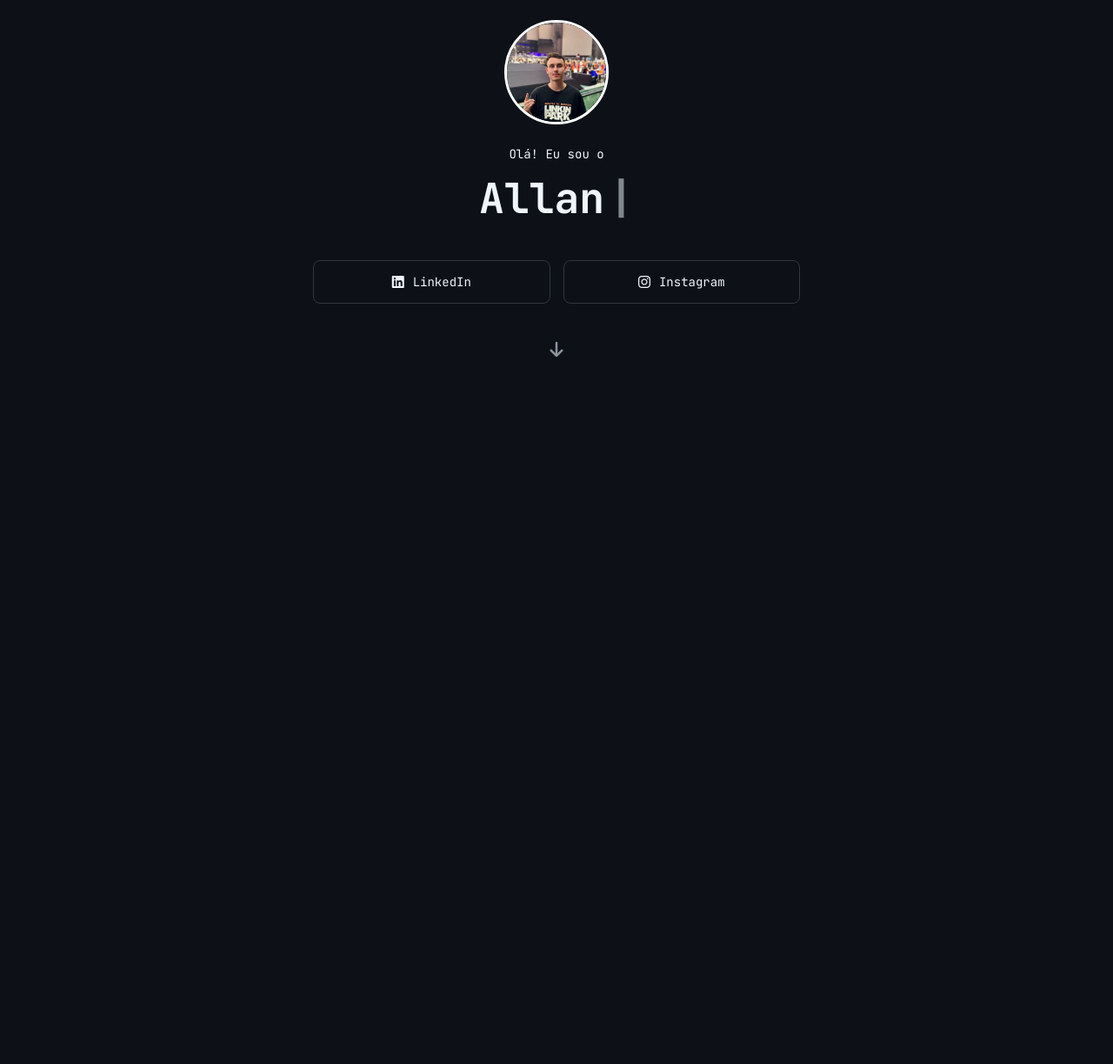
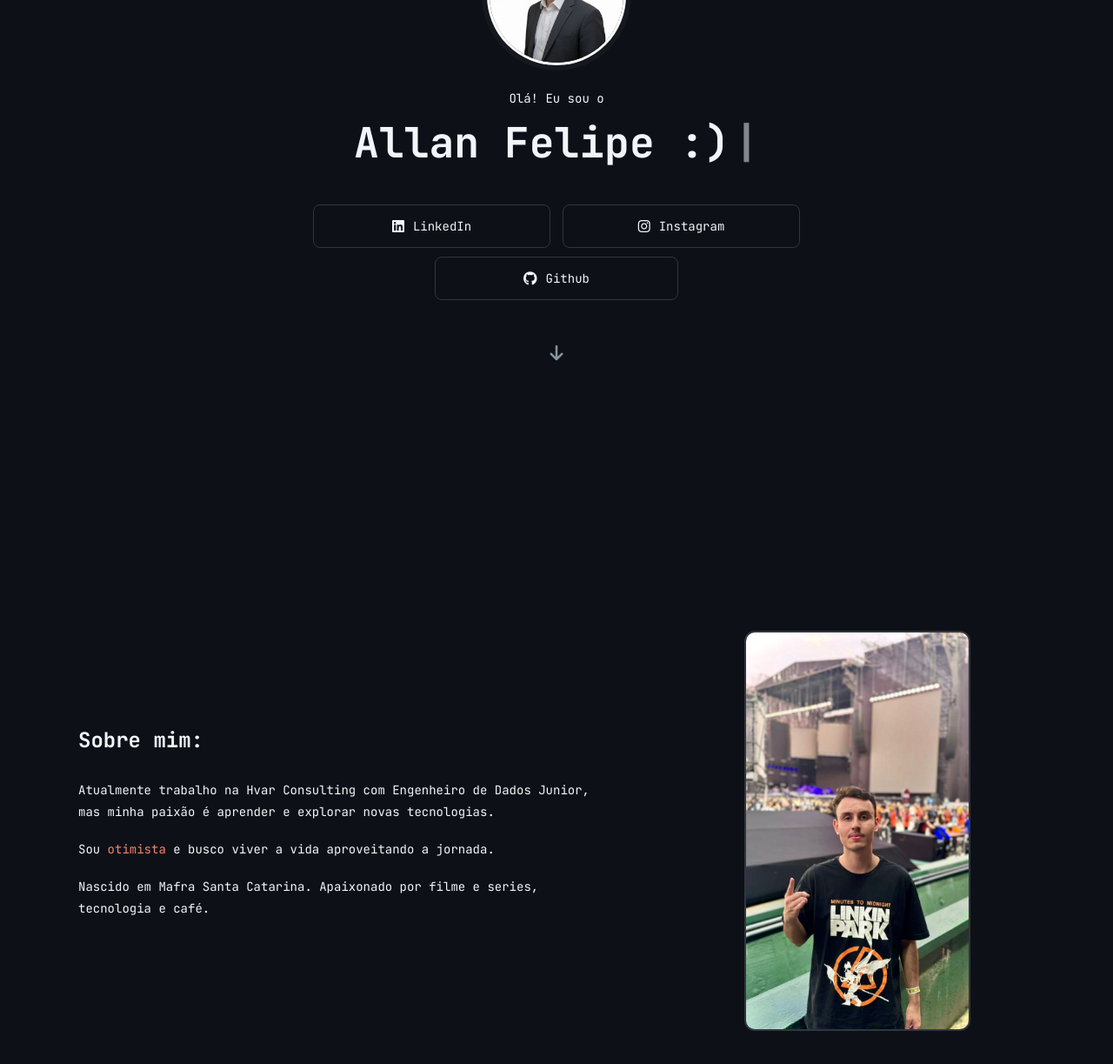
Before and after one commit to allanflm/allan.dev, a plain HTML site: page index.html in a window 1280 px wide. Shown: the part 181-1404 px from the top of the page at 87% size. Before the commit the page ends 800 px from the top, so only its background shows below. Drawn offline with Linux system fonts and the light colour scheme.

Commit message:
feat: refine hero layout, spacing and smooth scroll

```diff
--- a/index.html
+++ b/index.html
@@ -10,9 +10,10 @@
 </head>
 <body>
 
+  <section class="hero">
     <div class="container">
         <div class="profile-container">
-            <img src="img/allan.jpeg" alt="Foto de Perfil" class="avatar">
+            <img src="img/allan.malinoski.png" alt="Foto de Perfil" class="avatar">
         </div>
 
         <p class="greeting">Olá! Eu sou o</p>
@@ -27,12 +28,46 @@
             <a href="#" class="link-card">
                 <i class="fab fa-instagram"></i> Instagram
             </a>
+             <a href="https://github.com/allanflm" class="link-card github">
+                <i class="fab fa-github"></i> Github
+            </a>
         </div>
 
-        <div class="scroll-arrow">
+
+
+       <div class="scroll-arrow" id="scroll-to-about">
             <i class="fas fa-arrow-down"></i>
         </div>
     </div>
+</section>
+
+
+    <section class="about-section" id="about">
+    <div class="about-content">
+
+        <div class="about-text">
+            <h2>Sobre mim:</h2>
+            <p>
+                Atualmente trabalho na Hvar Consulting com Engenheiro de Dados Junior, mas minha paixão é aprender e explorar novas tecnologias.
+            </p>
+
+            <p>
+                Sou <span class="highlight-orange">otimista</span> e busco viver a vida aproveitando a jornada.
+            </p>
+
+            <p>
+                Nascido em Mafra Santa Catarina. Apaixonado por filme e series, tecnologia e café.
+            </p>
+        </div>
+
+        <div class="about-image">
+            <img src="img/allan.jpeg" alt="Allan">
+        </div>
+
+    </div>
+</section>
+
+
     <script src="script.js"></script>
 </body>
 </html>
--- a/script.js
+++ b/script.js
@@ -1,5 +1,5 @@
 const textElement = document.getElementById("typing-text");
-const name = "Allan";
+const name = "Allan Felipe :)";
 let index = 0;
 
 function typeAnimation() {
@@ -10,3 +10,14 @@ function typeAnimation() {
     }
 }
 window.onload = typeAnimation;
+
+
+const scrollArrow = document.getElementById("scroll-to-about");
+const aboutSection = document.getElementById("about");
+
+scrollArrow.addEventListener("click", () => {
+    aboutSection.scrollIntoView({
+        behavior: "smooth",
+        block: "start"
+    });
+});
--- a/style.css
+++ b/style.css
@@ -1,5 +1,5 @@
 :root {
-    --bg-color: #0d1117; /* Azul escuro profundo */
+    --bg-color: #0d1117;
     --card-bg: #161b22;
     --border-color: #30363d;
     --text-main: #f0f6fc;
@@ -17,28 +17,28 @@ body {
     background-color: var(--bg-color);
     color: var(--text-main);
     font-family: 'JetBrains Mono', monospace;
-    display: flex;
-    justify-content: center;
-    align-items: center;
-    min-height: 100vh;
-    text-align: center;
 }
+
 
 .container {
     width: 100%;
     max-width: 600px;
     padding: 20px;
+    text-align: center;
 }
 
-/* Avatar */
+
+
 .avatar {
-    width: 120px;
-    height: 120px;
+    width: 160px;
+    height: 160px;
     border-radius: 50%;
     border: 3px solid white;
-    margin-bottom: 20px;
+    margin-bottom: 24px;
     object-fit: cover;
+    box-shadow: 0 0 0 6px rgba(255,255,255,0.03);
 }
+
 
 .greeting {
     font-size: 14px;
@@ -46,14 +46,12 @@ body {
     margin-bottom: 10px;
 }
 
-/* Texto de Digitação */
 .huge-title {
     font-size: 3rem;
     font-weight: 700;
-    min-height: 1.2em; /* Evita que a página "pule" enquanto digita */
+    min-height: 1.2em;
 }
 
-/* O cursor simulado */
 .huge-title::after {
     content: "|";
     margin-left: 5px;
@@ -66,7 +64,14 @@ body {
     50% { opacity: 0; }
 }
 
-/* Tagline */
+.hero {
+    min-height: 92vh;
+    padding-bottom: 40px;
+    display: flex;
+    justify-content: center;
+    align-items: center;
+}
+
 .tagline {
     font-size: 14px;
     color: var(--text-dim);
@@ -77,12 +82,30 @@ body {
     color: var(--accent-orange);
 }
 
-/* Grid de Links */
+
+@media (max-width: 480px) {
+    .links-grid {
+        grid-template-columns: 1fr;
+    }
+
+    .link-card.github {
+        max-width: 100%;
+    }
+}
 .links-grid {
     display: grid;
-    grid-template-columns: 1fr 1fr; /* Duas colunas */
-    gap: 15px;
-    margin-bottom: 40px;
+    grid-template-columns: 1fr 1fr;
+    gap: 12px;
+    margin-top: 32px;
+    row-gap: 10px;
+    column-gap: 14px;
+}
+
+.link-card.github {
+    grid-column: 1 / -1;
+    justify-self: center;
+    width: 100%;
+    max-width: 280px;
 }
 
 .link-card {
@@ -105,18 +128,25 @@ body {
     border-color: var(--text-dim);
 }
 
-/* Ícones */
+
 .link-card i {
     font-size: 16px;
 }
 
-/* Seta para baixo */
+
 .scroll-arrow {
-    margin-top: 20px;
+    margin-top: 48px;
     color: var(--text-dim);
     font-size: 20px;
     animation: bounce 2s infinite;
+    cursor: pointer;
 }
+
+.scroll-arrow:hover {
+    transform: translateY(4px);
+    opacity: 0.8;
+}
+
 
 @keyframes bounce {
     0%, 20%, 50%, 80%, 100% {transform: translateY(0);}
@@ -124,12 +154,76 @@ body {
     60% {transform: translateY(-3px);}
 }
 
-/* Ajuste para Mobile */
 @media (max-width: 480px) {
     .links-grid {
-        grid-template-columns: 1fr; /* Uma coluna só no celular */
+        grid-template-columns: 1fr;
     }
     .typing-text {
         font-size: 1.8rem;
     }
 }
+
+.about-section {
+    min-height: 100vh;
+    padding: 40px 20px;
+    display: flex;
+    align-items: center;
+    justify-content: center;
+}
+
+.about-content {
+    max-width: 1100px;
+    width: 100%;
+    display: grid;
+    grid-template-columns: 1.2fr 0.8fr;
+    gap: 80px;
+    align-items: center;
+}
+
+.about-text h2 {
+    font-size: 24px;
+    margin-bottom: 30px;
+}
+
+.about-text p {
+    font-size: 14px;
+    line-height: 1.8;
+    color: var(--text-main);
+    margin-bottom: 18px;
+}
+
+.highlight-orange {
+    color: var(--accent-orange);
+}
+
+.highlight-link {
+    color: #58a6ff;
+    text-decoration: none;
+}
+
+.highlight-link:hover {
+    text-decoration: underline;
+}
+
+.about-image {
+    display: flex;
+    justify-content: center;
+}
+
+.about-image img {
+    width: 260px;
+    border-radius: 12px;
+    border: 2px solid var(--border-color);
+}
+
+/* RESPONSIVO */
+@media (max-width: 900px) {
+    .about-content {
+        grid-template-columns: 1fr;
+        text-align: center;
+    }
+
+    .about-image {
+        margin-top: 40px;
+    }
+}
```
Also changed, not shown: img/allan.malinoski.png (added).
